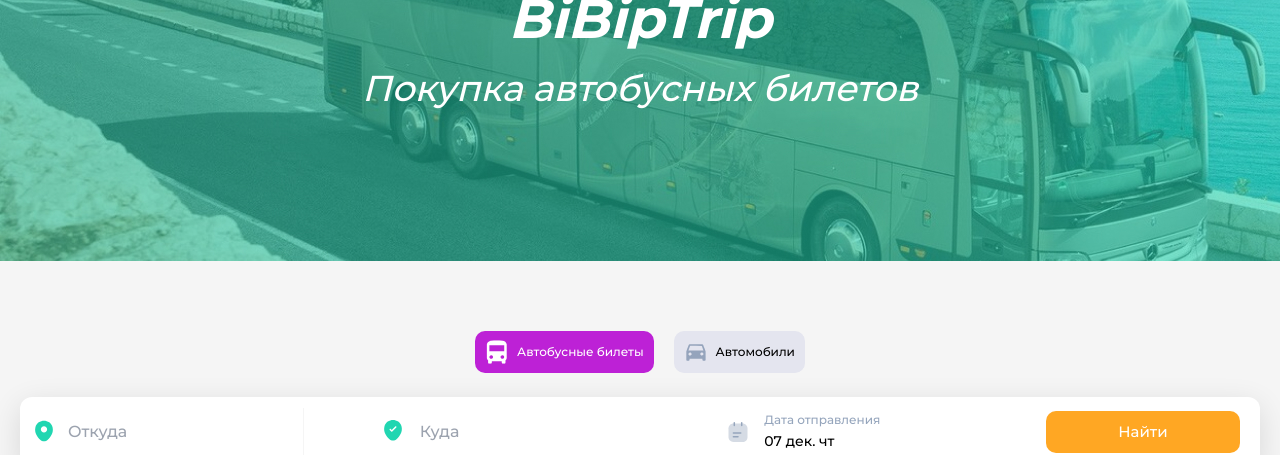
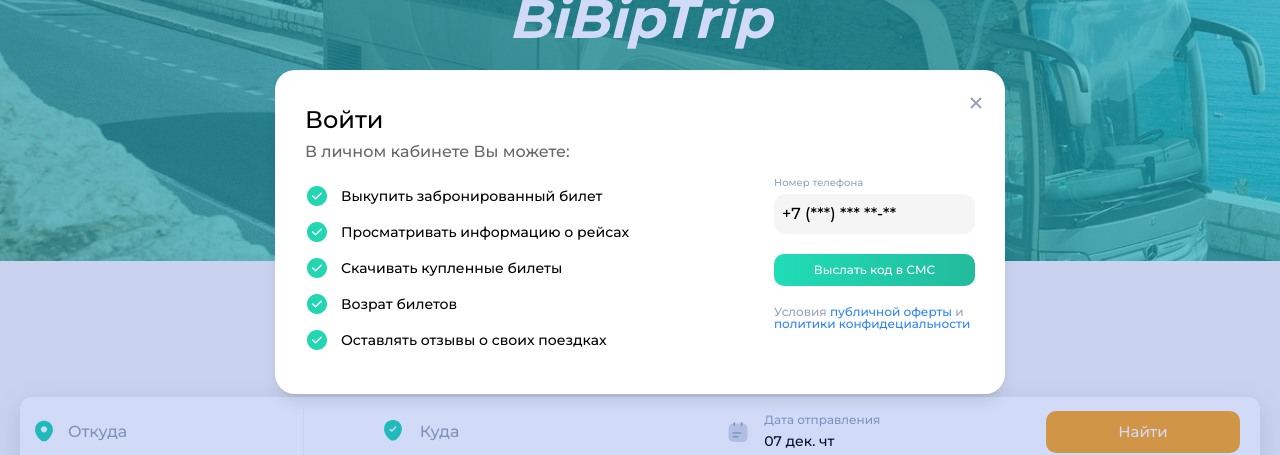
Before and after one commit to Diana230702/bipbip, a Next.js app: page / in a window 1280 px wide. Both pictures are taken after a click on the button "Войти". Shown: the part 168-623 px from the top of the page. Built offline with nearby package versions, Linux system fonts and the light colour scheme; no server answers.

Commit message:
Draft: Feat/add checking auth modal

```diff
--- a/src/app/home/ui/index.tsx
+++ b/src/app/home/ui/index.tsx
@@ -1,15 +1,25 @@
-import { CustomButton } from "@/shared";
+import { CustomButton, Modal } from "@/shared";
 import user from "../../../../public/user.svg";
+import { useState } from "react";
+import ModalContentAuth from "@/widgets/modal-content-auth/ui";
 export const Hero = () => {
+  const [isAuthModalOpen, setIsAuthModalOpen] = useState(false);
+
   return (
     <div className="flex flex-col justify-center items-center text-center text-white bg-hero-bg h-[429px] bg-no-repeat bg-cover">
       <CustomButton
         title="Войти"
         containerStyles="bg-[#fff]  text-[#000] min-w-[115px] absolute right-[200px] top-6 pr-2 min-w-[96px] text-[12px]"
         iconLeft={user}
+        onClick={() => setIsAuthModalOpen(true)}
       />
       <h1 className="text-[55px] font-bold italic">BiBipTrip</h1>
       <h2 className="text-[36px] italic">Покупка автобусных билетов</h2>
+      <Modal
+        showModal={isAuthModalOpen}
+        setShowModal={() => setIsAuthModalOpen(false)}
+        content={<ModalContentAuth onClose={() => setIsAuthModalOpen(false)} />}
+      />
     </div>
   );
 };
--- a/src/shared/ui/modal/ui.tsx
+++ b/src/shared/ui/modal/ui.tsx
@@ -1,4 +1,4 @@
-import { FC, useState } from "react";
+import { FC } from "react";
 import { ModalProps } from "./type";
 
 const Modal: FC<ModalProps> = ({ showModal, setShowModal, content }) => {
--- /dev/null
+++ b/src/widgets/modal-content-auth/model/index.ts
@@ -0,0 +1,7 @@
+export const getBenefits = [
+  "Выкупить забронированный билет",
+  "Просматривать информацию о рейсах",
+  "Скачивать купленные билеты",
+  "Возрат билетов",
+  "Оставлять отзывы о своих поездках",
+];
--- /dev/null
+++ b/src/widgets/modal-content-auth/ui/index.tsx
@@ -0,0 +1,127 @@
+import { ChangeEvent, FC, useState } from "react";
+import Image from "next/image";
+import { getBenefits } from "@/widgets/modal-content-auth/model";
+import { CustomButton } from "@/shared";
+
+interface ModalContentAuthProps {
+  onClose: () => void;
+}
+
+const ModalContentAuth: FC<ModalContentAuthProps> = ({ onClose }) => {
+  const [phoneNumber, setPhoneNumber] = useState("+7 (***) *** **-**");
+  const prefixNumber = (str: string) => {
+    if (str === "7") {
+      return "7 (";
+    }
+    if (str === "8") {
+      return "8 (";
+    }
+    if (str === "9") {
+      return "7 (9";
+    }
+    return "7 (";
+  };
+  const handleInputChange = (event: ChangeEvent<HTMLInputElement>) => {
+    const value = event.target.value.replace(/\D/g, ""); // Оставляем только цифры
+    const numberLength = 11;
+
+    let result;
+
+    if (event.target.value.includes("+8") || event.target.value[0] === "8") {
+      result = "";
+    } else {
+      result = "+";
+    }
+
+    //
+    for (let i = 0; i < value.length && i < numberLength; i++) {
+      switch (i) {
+        case 0:
+          result += prefixNumber(value[i]);
+          continue;
+        case 4:
+          result += ") ";
+          break;
+        case 7:
+          result += "-";
+          break;
+        case 9:
+          result += "-";
+          break;
+        default:
+          break;
+      }
+      result += value[i];
+    }
+
+    setPhoneNumber(result); // Подставляем "+7" и ограничиваем длину для последующих цифр
+  };
+
+  return (
+    <div className="flex items-center min-h-screen p-8">
+      <div className="relative w-full max-w-[730px] mx-auto bg-white shadow-lg rounded-[20px] p-[30px]">
+        <div className="sm:flex items-center">
+          <p className="text-black text-2xl">Войти</p>
+          <div className="mt-10 text-center sm:px-[50px] sm:text-left ">
+            <div
+              className="absolute right-5 top-6 cursor-pointer"
+              onClick={onClose}
+            >
+              <Image
+                src="/close-modal.svg"
+                alt="Close Button"
+                width={18}
+                height={18}
+              />
+            </div>
+          </div>
+        </div>
+        <div className="flex justify-between">
+          <div className="flex flex-col">
+            <p className="text-[#676767] text-left mb-5">
+              В личном кабинете Вы можете:
+            </p>
+            {getBenefits.map((text) => (
+              <div className="flex items-center mb-3">
+                <Image
+                  src="/tick-circle.svg"
+                  width={24}
+                  height={24}
+                  alt="Tick Circle"
+                  className="mr-3"
+                />
+                <p className="text-black text-[14px] leading-4">{text}</p>
+              </div>
+            ))}
+          </div>
+          <div className="flex flex-col justify-center max-w-[30%]">
+            <p className="text-[#95A4BC] text-[10px] text-left mb-1">
+              Номер телефона
+            </p>
+            <input
+              type="text"
+              value={phoneNumber}
+              onChange={handleInputChange}
+              className="text-black bg-[#F5F5F5] rounded-xl p-2 mb-5"
+              placeholder="+7 (***) *** **-**"
+              required={true}
+            />
+            <CustomButton
+              title={"Выслать код в СМС"}
+              containerStyles="bg-[#20DDB7] p-3 bg-gradient-to-r from-[#20DDB7] to-[#22BB9C] text-[12px] leading-3 mb-5"
+            />
+            <p className="text-[#95A4BC] text-[12px] leading-3 text-left">
+              Условия <span className="text-[#3083FF]">публичной оферты</span> и
+              <span className="text-[#3083FF]">
+                {" "}
+                политики конфидециальности
+              </span>
+            </p>
+          </div>
+        </div>
+      </div>
+    </div>
+  );
+};
+
+export default ModalContentAuth;
```
Also changed, not shown: public/tick-circle.svg (added).
